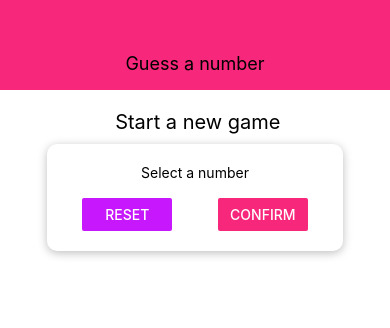
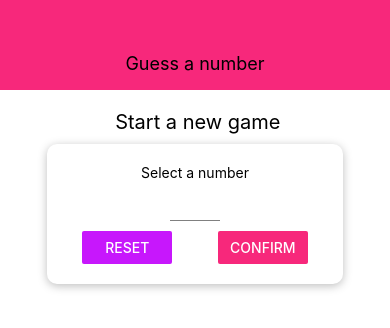
Before and after one commit to MinoThauros/secondReactApp, a React Native app: screen / in a window 390 px wide. Shown: the top 328 px of the page. Built offline with nearby package versions, Linux system fonts and the light colour scheme.

Commit message:
refined user input with number pad

```diff
--- a/components/header.tsx
+++ b/components/header.tsx
@@ -1,5 +1,6 @@
 import React from 'react';
 import { View, Text, StyleSheet } from 'react-native';
+import Couleur from '../constants/colors'
 
 //pass the title of the header later on
 const Header= (props:any)=>{
@@ -15,7 +16,7 @@ const styles=StyleSheet.create({
         width:'100%',
         height:90,
         paddingTop:36,
-        backgroundColor:'#f7287b',
+        backgroundColor:Couleur.primary,
         alignItems:'center',
         justifyContent:'center'
     },
--- /dev/null
+++ b/components/input.tsx
@@ -0,0 +1,18 @@
+import React from "react";
+import { TextInput, StyleSheet } from "react-native";
+
+const Input =(props:any)=>{
+    return <TextInput {...props} style={{...styles.input,...props.style}}/>
+};//so we can also inherit aditonal styling
+//we want to pass more than styles to the component; spread operators returns all the object sent from the parent
+
+const styles=StyleSheet.create({
+    input:{
+        height:30,
+        borderBottomColor:'grey',
+        borderBottomWidth:1,
+        marginVertical:10
+    }
+});
+
+export default Input;
--- a/constants/colors.tsx
+++ b/constants/colors.tsx
@@ -1,3 +1,4 @@
 export default {
-    primary:"#f7287b"
+    primary:"#f7287b",
+    accent:'#c717fc'
 };
--- a/package.json
+++ b/package.json
@@ -13,7 +13,7 @@
     "react": "16.13.1",
     "react-dom": "16.13.1",
     "react-native": "https://github.com/expo/react-native/archive/sdk-42.0.0.tar.gz",
-    "react-native-web": "~0.13.12"
+    "react-native-web": "^0.17.5"
   },
   "devDependencies": {
     "@babel/core": "^7.9.0",
--- a/screens/StartGameScreen.tsx
+++ b/screens/StartGameScreen.tsx
@@ -1,26 +1,49 @@
-import React from "react";
-import { View, Text , StyleSheet,TextInput, Button } from "react-native";
+import React, {useState} from "react";
+import { View, Text , StyleSheet,TextInput, Button, TouchableWithoutFeedback, Keyboard } from "react-native";
 import Card from '../components/card';
+import Colors from '../constants/colors';
+import Input from "../components/input";
 
 const StartGameScreen=(props:any)=>{
+
+    const [enteredVal, setEnteredVal]=useState(''as String);
+    const numberInputHandler=(inputText:String)=>{
+        setEnteredVal(inputText.replace(/[^0-9]/g,''));
+        //anything that IS NOT 0-9, globally so the enteire text; replace with empty string
+        //TouchableWithoutFeedback is used to shut down the keyboard by touching outside of it
+    };
+
+
     return(
-        <View style={styles.screen}>
+        <TouchableWithoutFeedback onPress={()=>{Keyboard.dismiss()}}>
+             <View style={styles.screen}>
             <Text style={styles.title}> Start a new game</Text>
             <Card style={styles.inputContainer_card}>
                 <Text>Select a number</Text>
-                <TextInput />
+                <Input
+                    style={styles.input}
+                    blurOnSubmit
+                    autoCapitalize='none'
+                    autoCorrect={false}
+                    keyboardType="number-pad"
+                    maxLength={2}
+                    onChangeText={numberInputHandler}
+                    value={enteredVal}
+                />
                 <View style={styles.buttonStack}>
                     <View style={styles.button} >
-                        <Button title="Reset" onPress={()=>{}} color="#c717fc" />
+                        <Button title="Reset" onPress={()=>{}} color={Colors.accent} />
                     </View>
                     <View style={styles.button}>
-                        <Button title="Confirm" onPress={()=>{}} color="#f7287b" />
+                        <Button title="Confirm" onPress={()=>{}} color={Colors.primary} />
                     </View>
 
                 </View>
             </Card>
 
         </View>
+        </TouchableWithoutFeedback>
+
     )
 };
 
@@ -47,6 +70,11 @@ const styles=StyleSheet.create({
     },
     button:{
         width:"40%"//ca use either pixel numbers or %
+    },
+
+    input:{
+        width:50,
+        textAlign:'center'
     }
 });
 
```
Also changed, not shown: 1 other file (tests, documents, lock files or other folders).
